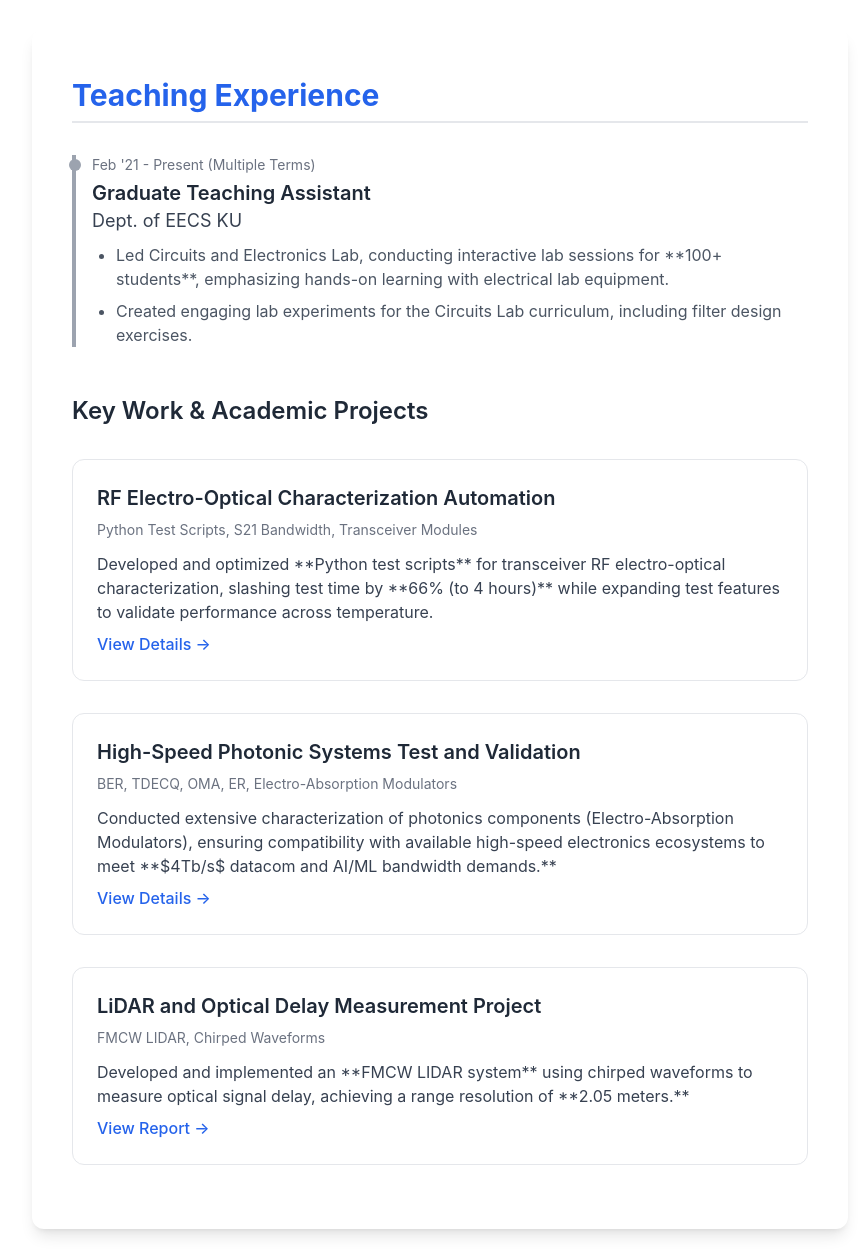
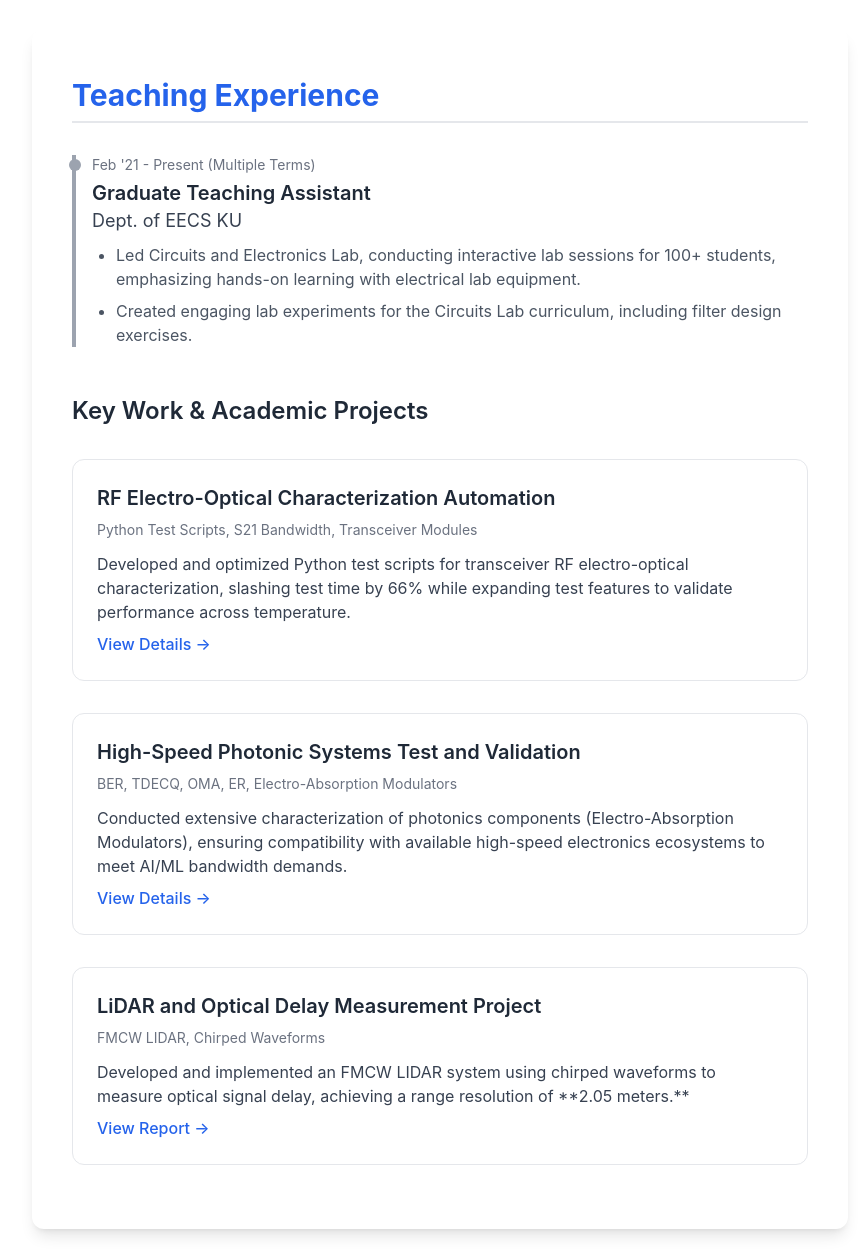
Before and after one commit to Shalmoli10/my-portfolio-site, a plain HTML site: page index.html in a window 1280 px wide. Shown: the part 4037-5295 px from the top of the page, without its empty margins (340-1207 px from the left). Drawn offline with nearby package versions, Linux system fonts and the light colour scheme.

Commit message:
Update index.html

```diff
--- a/index.html
+++ b/index.html
@@ -384,7 +384,7 @@
                         <h4 class="text-xl font-semibold mt-1">Graduate Teaching Assistant</h4>
                         <p class="text-lg text-gray-700">Dept. of EECS KU</p>
                         <ul class="custom-list text-gray-600 mt-2 space-y-1">
-                            <li>Led Circuits and Electronics Lab, conducting interactive lab sessions for **100+ students**, emphasizing hands-on learning with electrical lab equipment.</li>
+                            <li>Led Circuits and Electronics Lab, conducting interactive lab sessions for 100+ students, emphasizing hands-on learning with electrical lab equipment.</li>
                             <li>Created engaging lab experiments for the Circuits Lab curriculum, including filter design exercises.</li>
                         </ul>
                     </div>
@@ -395,7 +395,7 @@
                     <div class="p-6 border border-gray-200 rounded-xl hover:shadow-lg transition duration-300">
                         <h5 class="text-xl font-semibold mb-2">RF Electro-Optical Characterization Automation</h5>
                         <p class="text-sm text-gray-500 mb-3">Python Test Scripts, S21 Bandwidth, Transceiver Modules</p>
-                        <p class="text-gray-700">Developed and optimized **Python test scripts** for transceiver RF electro-optical characterization, slashing test time by **66% (to 4 hours)** while expanding test features to validate performance across temperature.</p>
+                        <p class="text-gray-700">Developed and optimized Python test scripts for transceiver RF electro-optical characterization, slashing test time by 66% while expanding test features to validate performance across temperature.</p>
                         <a href="#" class="text-blue-600 hover:text-blue-800 font-medium mt-2 block">View Details →</a>
                     </div>
 
@@ -403,7 +403,7 @@
                     <div class="p-6 border border-gray-200 rounded-xl hover:shadow-lg transition duration-300">
                         <h5 class="text-xl font-semibold mb-2">High-Speed Photonic Systems Test and Validation</h5>
                         <p class="text-sm text-gray-500 mb-3">BER, TDECQ, OMA, ER, Electro-Absorption Modulators</p>
-                        <p class="text-gray-700">Conducted extensive characterization of photonics components (Electro-Absorption Modulators), ensuring compatibility with available high-speed electronics ecosystems to meet **$4Tb/s$ datacom and AI/ML bandwidth demands.**</p>
+                        <p class="text-gray-700">Conducted extensive characterization of photonics components (Electro-Absorption Modulators), ensuring compatibility with available high-speed electronics ecosystems to meet AI/ML bandwidth demands.</p>
                         <a href="#" class="text-blue-600 hover:text-blue-800 font-medium mt-2 block">View Details →</a>
                     </div>
 
@@ -411,7 +411,7 @@
                     <div class="p-6 border border-gray-200 rounded-xl hover:shadow-lg transition duration-300">
                         <h5 class="text-xl font-semibold mb-2">LiDAR and Optical Delay Measurement Project</h5>
                         <p class="text-sm text-gray-500 mb-3">FMCW LIDAR, Chirped Waveforms</p>
-                        <p class="text-gray-700">Developed and implemented an **FMCW LIDAR system** using chirped waveforms to measure optical signal delay, achieving a range resolution of **2.05 meters.**</p>
+                        <p class="text-gray-700">Developed and implemented an FMCW LIDAR system using chirped waveforms to measure optical signal delay, achieving a range resolution of **2.05 meters.**</p>
                         <a href="#" class="text-blue-600 hover:text-blue-800 font-medium mt-2 block">View Report →</a>
                     </div>
                 </div>
```
